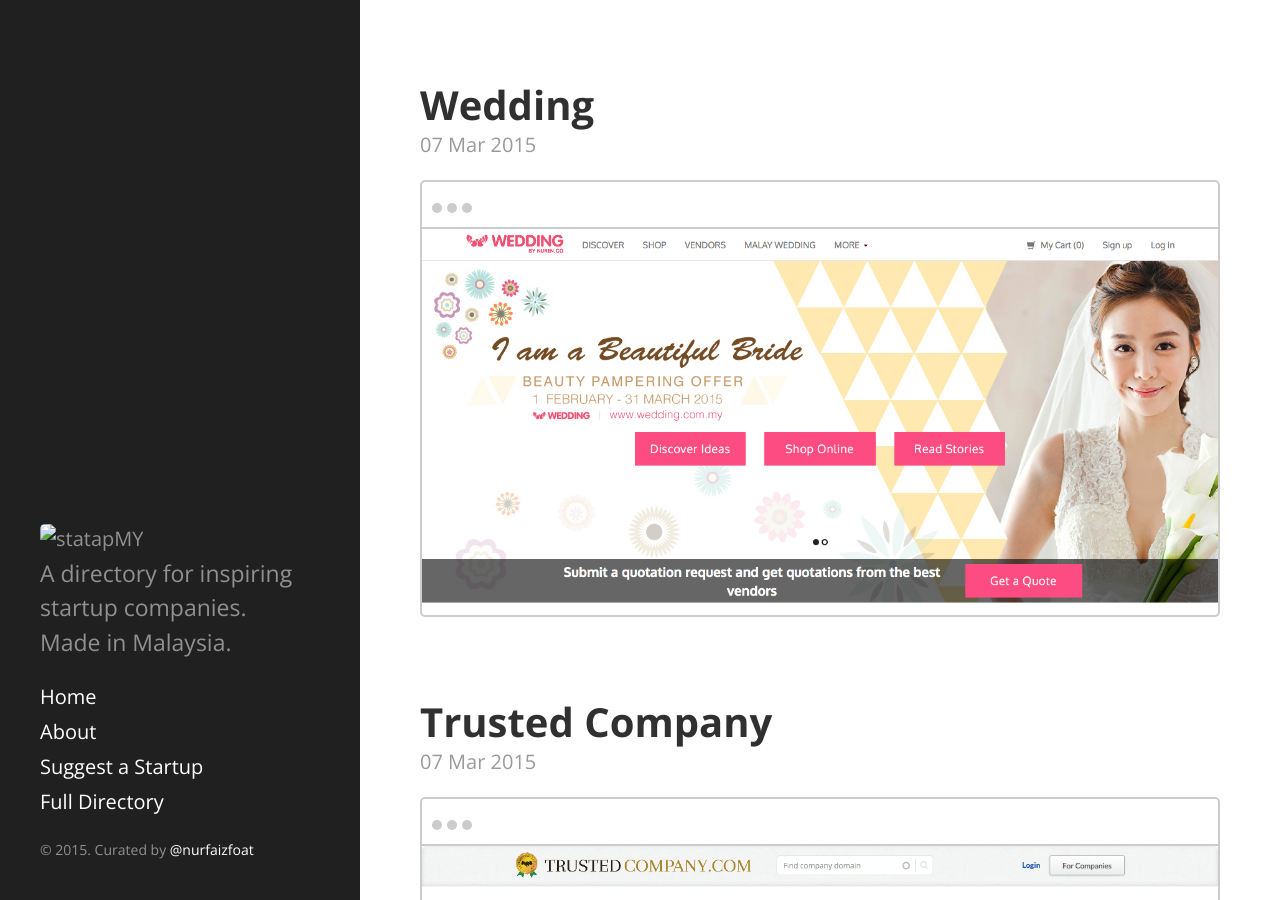
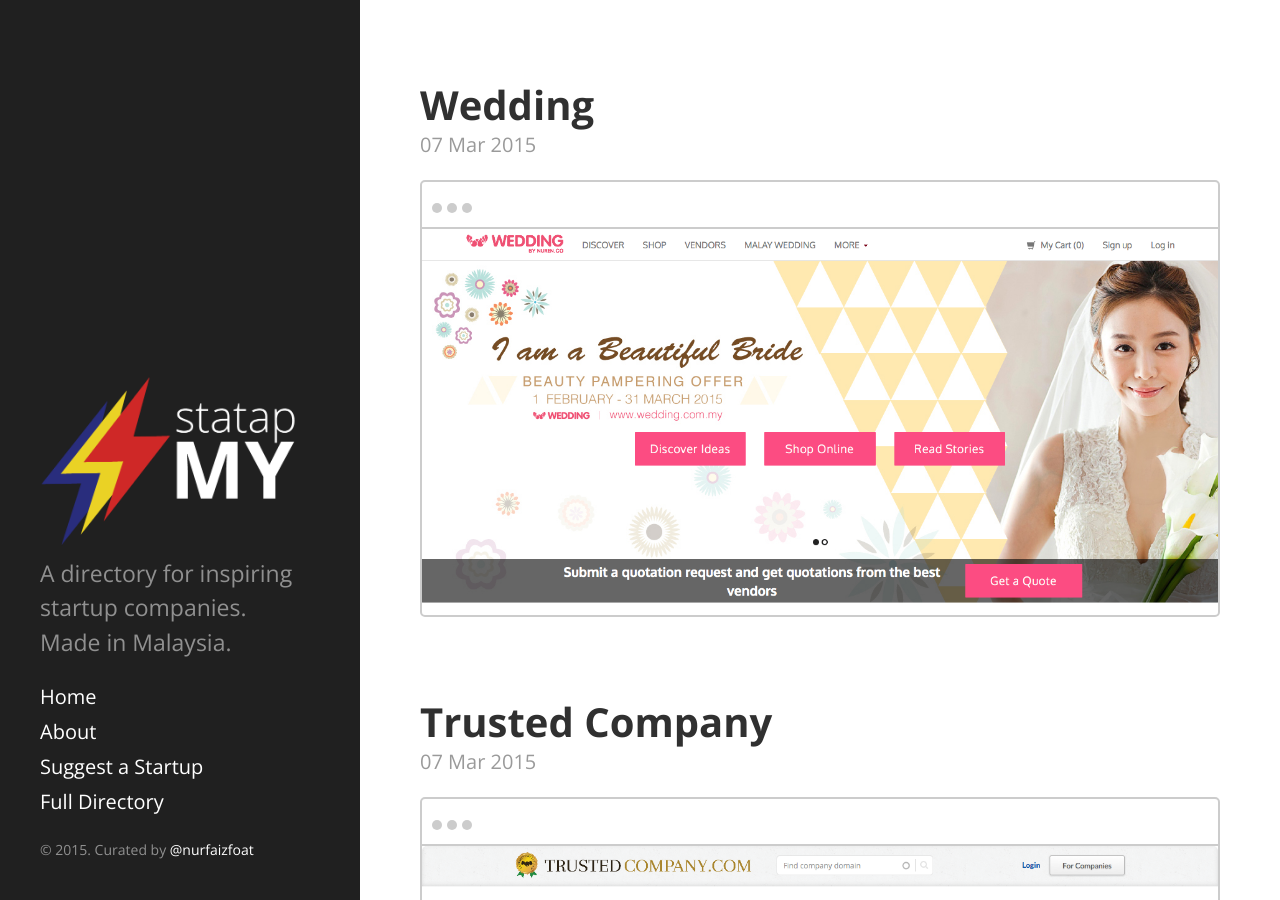
Before and after one commit to nurfaizfoat/statapMY, a Jekyll site: the page built from index.html, in a window 1280 px wide and 900 px high. Built offline with Jekyll 4.4.1, drawn with Linux system fonts in a browser that asks for light colours; Markdown is read by kramdown in place of the engine named in the settings; the list of posts is cut into pages by our own code.

Commit message:
Repairing URL to source

```diff
--- a/_includes/sidebar.html
+++ b/_includes/sidebar.html
@@ -1,7 +1,7 @@
 <div class="sidebar">
     <div class="container sidebar-sticky">
       <div class="sidebar-about">
-        <div class="sidebarLogo"><img src="{{ site.baseurl }}img/logo@2x.png" alt="statapMY"></div>
+        <div class="sidebarLogo"><img src="{{ site.baseurl }}/img/logo@2x.png" alt="statapMY"></div>
         <!-- <h1>
         <a href="{{ site.baseurl }}">
           {{ site.title }}
```
